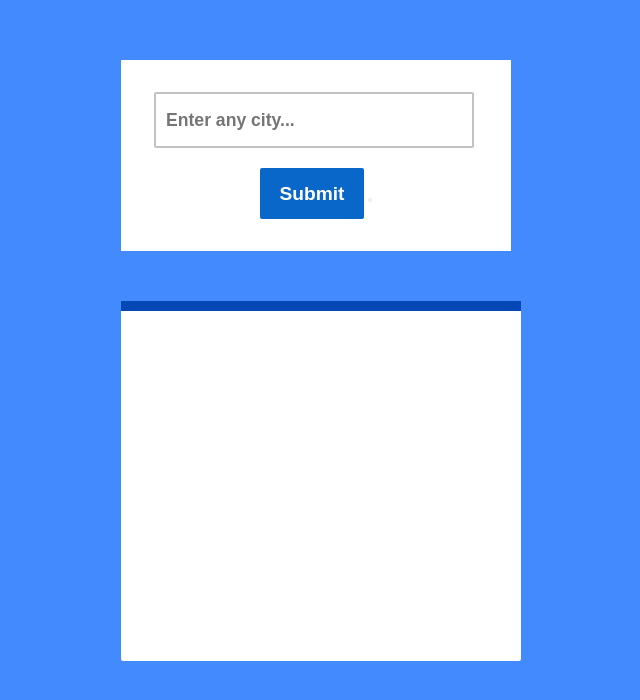
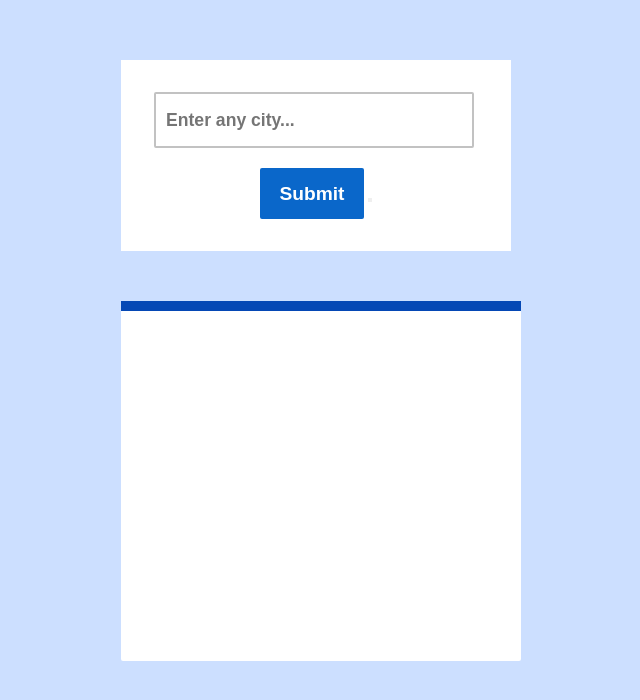
Before and after one commit to Timcsi1/weather1, a plain HTML site: page frontend/index.html in a window 1280 px wide. Shown: the whole page, without its empty margins (324-964 px from the left). Drawn offline with Linux system fonts and the light colour scheme.

Commit message:
change in style

```diff
--- a/frontend/style.css
+++ b/frontend/style.css
@@ -4,7 +4,7 @@
   box-sizing: border-box;
 }
 body {
-  background: #448aff;
+  background: #4489ff45;
 }
 
 /* --------------------background */
```
